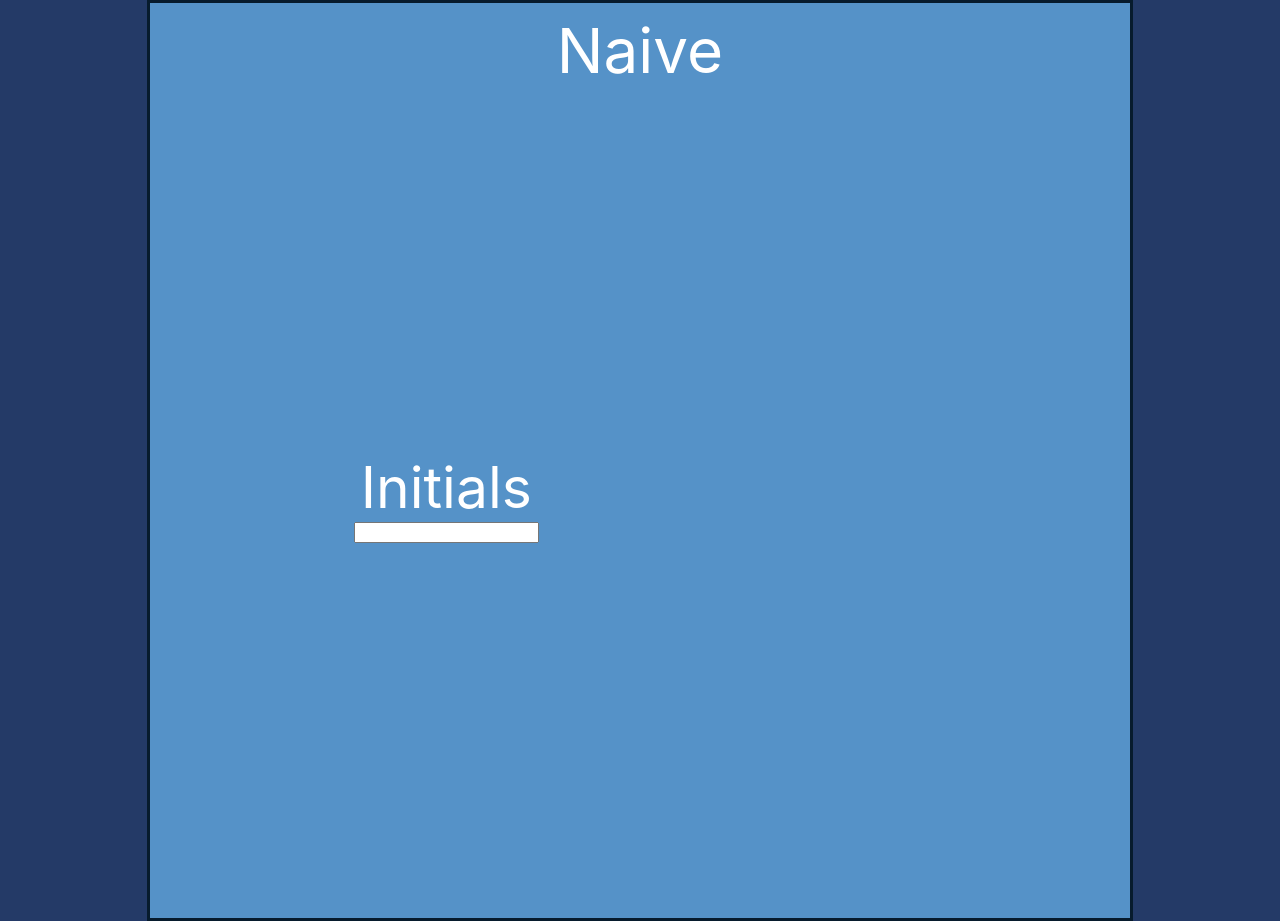
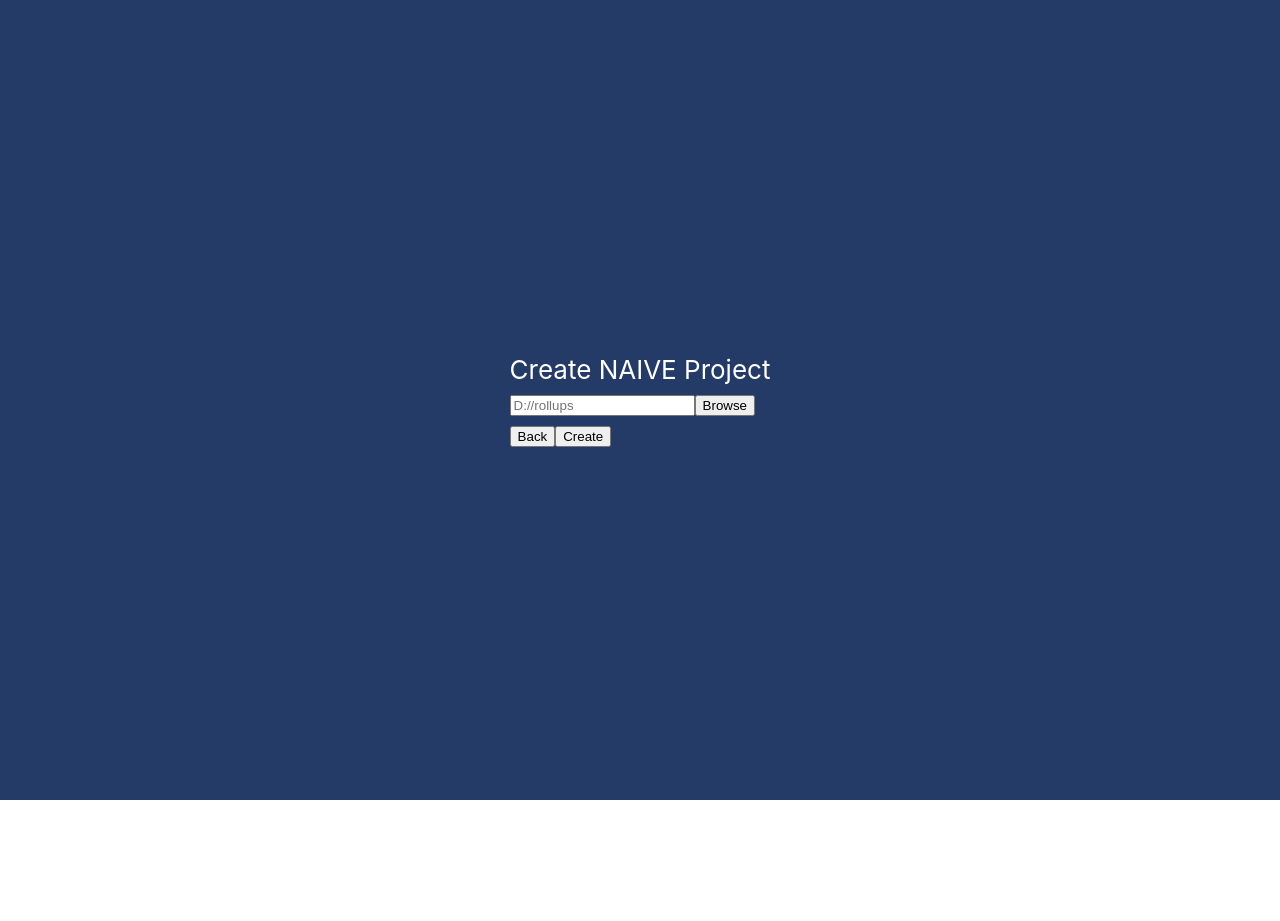
Before and after one commit to Roman363/SeniorCapstone2023, a React (Create React App) app in the folder client/: page /BrowseProject in a window 1280 px wide. Before the commit this address had no page. After the commit the page ends 800 px from the top, so only its background shows below. Built offline with nearby package versions, Linux system fonts and the light colour scheme.

Commit message:
Basic pages are created and some features are added

```diff
--- a/client/src/App.js
+++ b/client/src/App.js
@@ -1,29 +1,27 @@
 import "./App.css";
 import React from "react";
-import { BrowserRouter as Router, Routes, Route } from "react-router-dom";
+import { BrowserRouter, Route, Routes } from "react-router-dom";
 import Home from "./components/pages/Home";
+import BrowseProject from "./components/pages/BrowseProject";
+import CreateProject from "./components/pages/CreateProject";
+import OpenProject from "./components/pages/OpenProject";
+import DeleteProject from "./components/pages/DeleteProject";
+import WorngPath from "./components/pages/WorngPath";
 
 function App() {
   return (
-    <>
-      <Router>
-        <div className="App">
-          <div className="box-container">
-            <text>Naive</text>
-            <div className="button-container">
-              <div className="content-container">
-                <text>Initials</text>
-                <input type="text"></input>
-              </div>
-              <div></div>
-            </div>
-          </div>
-          <Routes>
-            <Route path="/" exact element={<Home />} />
-          </Routes>
-        </div>
-      </Router>
-    </>
+    <BrowserRouter>
+      <div className="App">
+        <Routes>
+          <Route exact path="/" element={<Home />} />
+          <Route exact path="/CreateProject" element={<CreateProject />} />
+          <Route exact path="/BrowseProject" element={<BrowseProject />} />
+          <Route exact path="/OpenProject" element={<OpenProject />} />
+          <Route exact path="/DeleteProject" element={<DeleteProject />} />
+          <Route path="*" element={<WorngPath />} />
+        </Routes>
+      </div>
+    </BrowserRouter>
   );
 }
 
--- /dev/null
+++ b/client/src/components/pages/BrowseProject.js
@@ -0,0 +1,41 @@
+import React from 'react'
+import { useState } from 'react';
+import { useNavigate } from "react-router-dom";
+
+
+function BrowseProject() {
+  const navigate = useNavigate();
+  const [file, setFile] = useState('');
+
+  function handleCreate(event) {
+    event.preventDefault();
+    navigate('/CreateProject');
+  }
+
+  function handleBack(event) {
+    navigate(-1);
+ }
+
+  function handleChange(event) {
+    event.preventDefault();
+    setFile(event.target.value);
+  }
+
+  function handleSubmit(event) {
+    event.preventDefault()
+    console.log(file)
+  }
+
+  return (
+    <form onSubmit={handleSubmit}>
+      <div>Create NAIVE Project</div>
+      <input type="text" name="fileInput" placeholder='D://rollups' onChange={handleChange}/>
+      <button type="submit" >Browse</button>
+      <br />
+      <button onClick={handleBack}>Back</button>
+      <button onClick={handleCreate}>Create</button>
+    </form>
+  )
+}
+
+export default BrowseProject
--- /dev/null
+++ b/client/src/components/pages/CreateProject.js
@@ -0,0 +1,36 @@
+import React from "react";
+import { useState } from "react";
+import { useNavigate } from "react-router-dom";
+
+export default function CreateProject() {
+  const navigate = useNavigate();
+  const [fileName, setFileName] = useState("");
+
+  function handleChange(e) {
+    e.preventDefault();
+    setFileName(e.target.value);
+  }
+
+  function handleSubmit(e) {
+    e.preventDefault();
+    // navigate(`/projects/${fileName}`);
+  }
+
+  return (
+    <form onSubmit={handleSubmit}>
+      <div>Create NAIVE Project</div>
+      <p>
+        Rooleup created <br />
+        Successfully
+      </p>
+      <p>Enter project name</p>
+      <input
+        type="text"
+        name="fileInput"
+        placeholder="Project Name"
+        onChange={handleChange}
+      ></input>
+      <button type="submit">Enter</button>
+    </form>
+  );
+}
--- /dev/null
+++ b/client/src/components/pages/DeleteProject.js
@@ -0,0 +1,7 @@
+import React from 'react'
+
+export default function DeleteProject() {
+  return (
+    <div>DeleteProject</div>
+  )
+}
--- a/client/src/components/pages/Home.js
+++ b/client/src/components/pages/Home.js
@@ -1,8 +1,42 @@
 import React from "react";
-import "../../App.css";
+import { useNavigate } from "react-router-dom";
 
 function Home() {
-  return <></>;
+  const navigate = useNavigate();
+
+  function handleCreate() {
+    navigate("/BrowseProject");
+  };
+  function handleOpen() {
+    navigate("/OpenProject");
+  };
+  function handleDelete() {
+    navigate("/DeleteProject");
+  };
+
+  return (
+    <form >
+      <div className="App">
+        <div className="box-container">
+          <h2>Naive</h2>
+          <div className="button-container">
+            <div className="content-container">
+              <label>Please enter user initials</label>
+              <input
+                type="text"
+                id="UserInitial"
+                placeholder="User Initials"
+              ></input>
+              <button onClick={handleCreate}>Create Project</button>
+              <button onClick={handleOpen}>Open Project</button>
+              <button onClick={handleDelete}>Delete Project</button>
+            </div>
+            <div></div>
+          </div>
+        </div>
+      </div>
+    </form>
+  );
 }
 
 export default Home;
--- /dev/null
+++ b/client/src/components/pages/OpenProject.js
@@ -0,0 +1,7 @@
+import React from 'react'
+
+export default function OpenProject() {
+  return (
+    <div>OpenProject</div>
+  )
+}
--- /dev/null
+++ b/client/src/components/pages/WorngPath.js
@@ -0,0 +1,21 @@
+import React from 'react'
+import { useNavigate } from'react-router-dom';
+
+export default function Worngpath() {
+
+  const navigate = useNavigate();
+
+  function hancleClick(event) {
+    event.preventDefault();
+    navigate('/');
+  }
+
+  return (
+    <div>
+    Worngpath
+    <br />
+    <button onClick={hancleClick}>Going back to the Main</button>
+    </div>
+
+  )
+}
```
Also changed, not shown: client/src/components/empty.txt (added).
